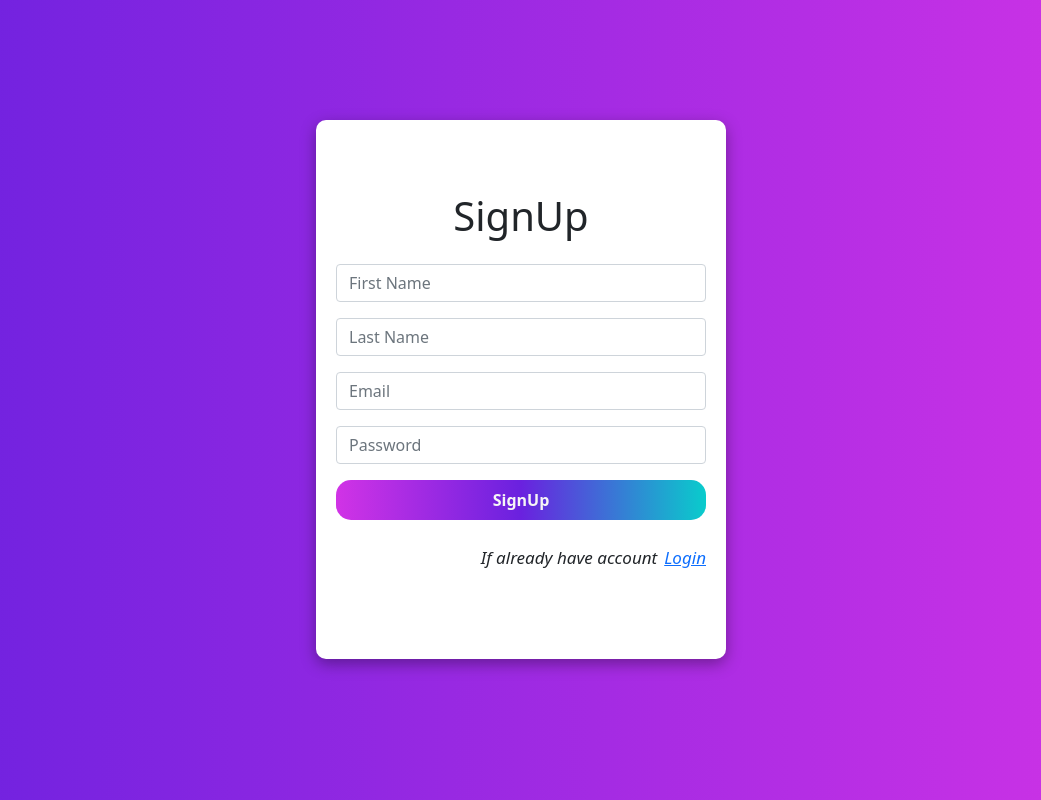
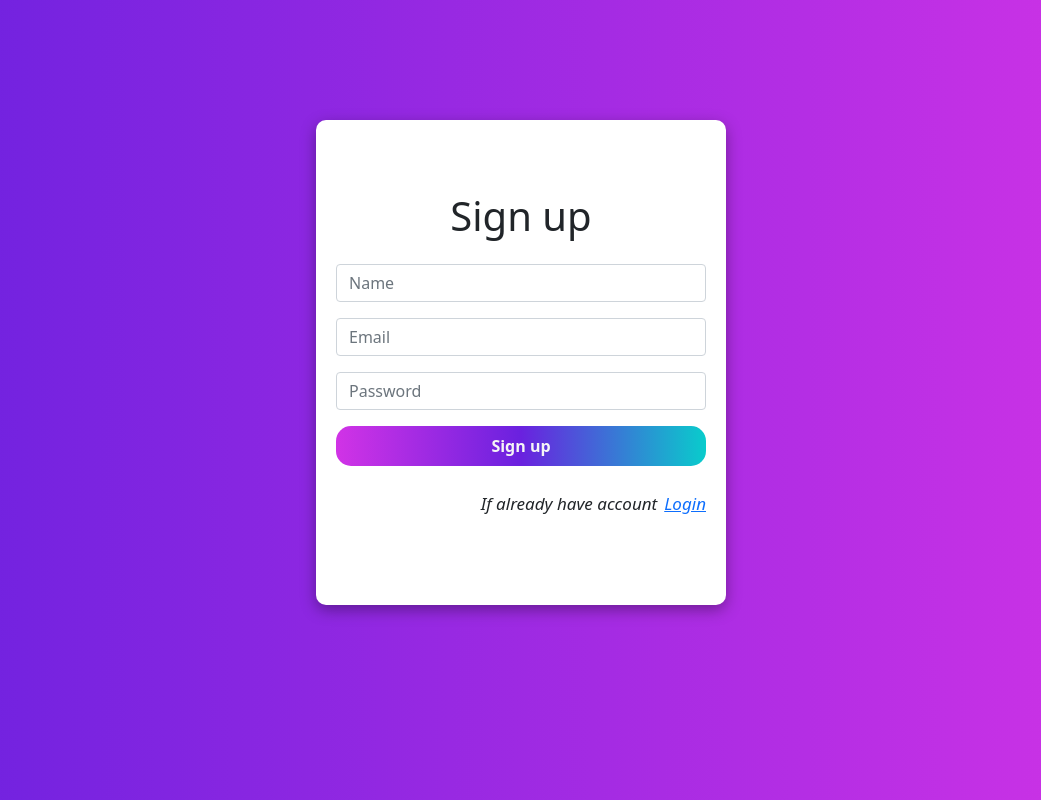
Before and after one commit to basitk41/time-management, a React (Create React App) app in the folder client/: page /register in a window 1280 px wide. Shown: the whole page, without its empty margins (119-1160 px from the left). Built offline with nearby package versions, Linux system fonts and the light colour scheme.

Commit message:
refactoring register page, removed extra code added name state

```diff
--- a/client/src/Components/Register/Register.js
+++ b/client/src/Components/Register/Register.js
@@ -1,36 +1,25 @@
-import React,{useState} from "react";
-import styles from './Register.module.css'
+import React, { useState } from "react";
+import styles from "./Register.module.css";
 import { Link } from "react-router-dom";
 const Register = () => {
-
-  const [firstName, setFirstName] = useState('')
-  const [lastName, setLastName] = useState('')
-  const [email, setEmail] = useState('')
-  const [password, setPassword] = useState('')
+  const [name, setName] = useState("");
+  const [email, setEmail] = useState("");
+  const [password, setPassword] = useState("");
 
   return (
     <div className={styles.Register}>
       <div className={styles.registerWrap}>
-          <h1>SignUp</h1>
-          <div className="form-group mb-3 mt-4">
+        <h1>Sign up</h1>
+        <div className="form-group mb-3 mt-4">
           <input
             type="text"
             className={`form-control ${styles.formControl}`}
-            placeholder="First Name"
-            value={firstName}
-            onChange={(e) => setFirstName(e.target.value)}
+            placeholder="Name"
+            value={name}
+            onChange={(e) => setName(e.target.value)}
           />
         </div>
-          <div className="form-group mb-3">
-          <input
-            type="text"
-            className={`form-control ${styles.formControl}`}
-            placeholder="Last Name"
-            value={lastName}
-            onChange={(e) => setLastName(e.target.value)}
-          />
-        </div>
-          <div className="form-group mb-3">
+        <div className="form-group mb-3">
           <input
             type="text"
             className={`form-control ${styles.formControl}`}
@@ -39,7 +28,7 @@ const Register = () => {
             onChange={(e) => setEmail(e.target.value)}
           />
         </div>
-          <div className="form-group mb-3">
+        <div className="form-group mb-3">
           <input
             type="text"
             className={`form-control ${styles.formControl}`}
@@ -48,7 +37,7 @@ const Register = () => {
             onChange={(e) => setPassword(e.target.value)}
           />
         </div>
-        <button className={styles.btn}>SignUp</button>
+        <button className={styles.btn}>Sign up</button>
         <p>
           If already have account
           <Link to="/login">Login</Link>
```
